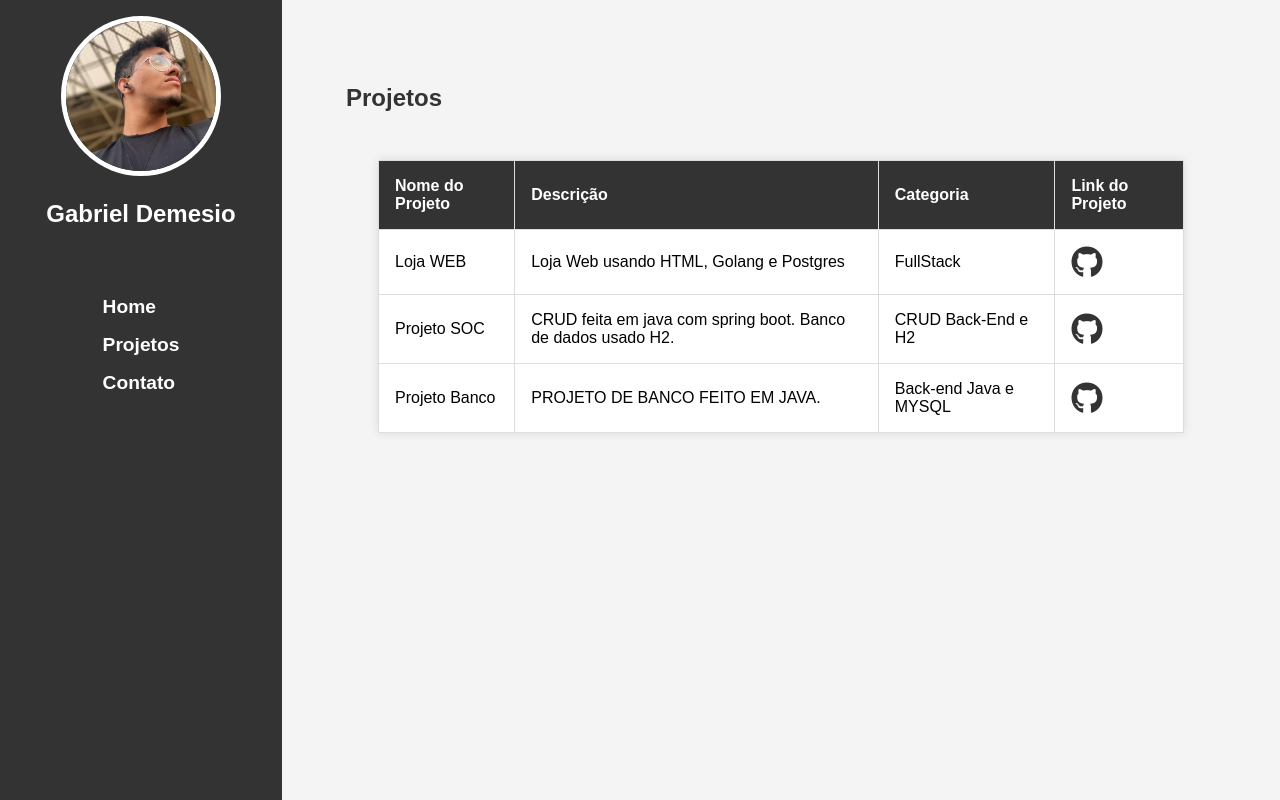
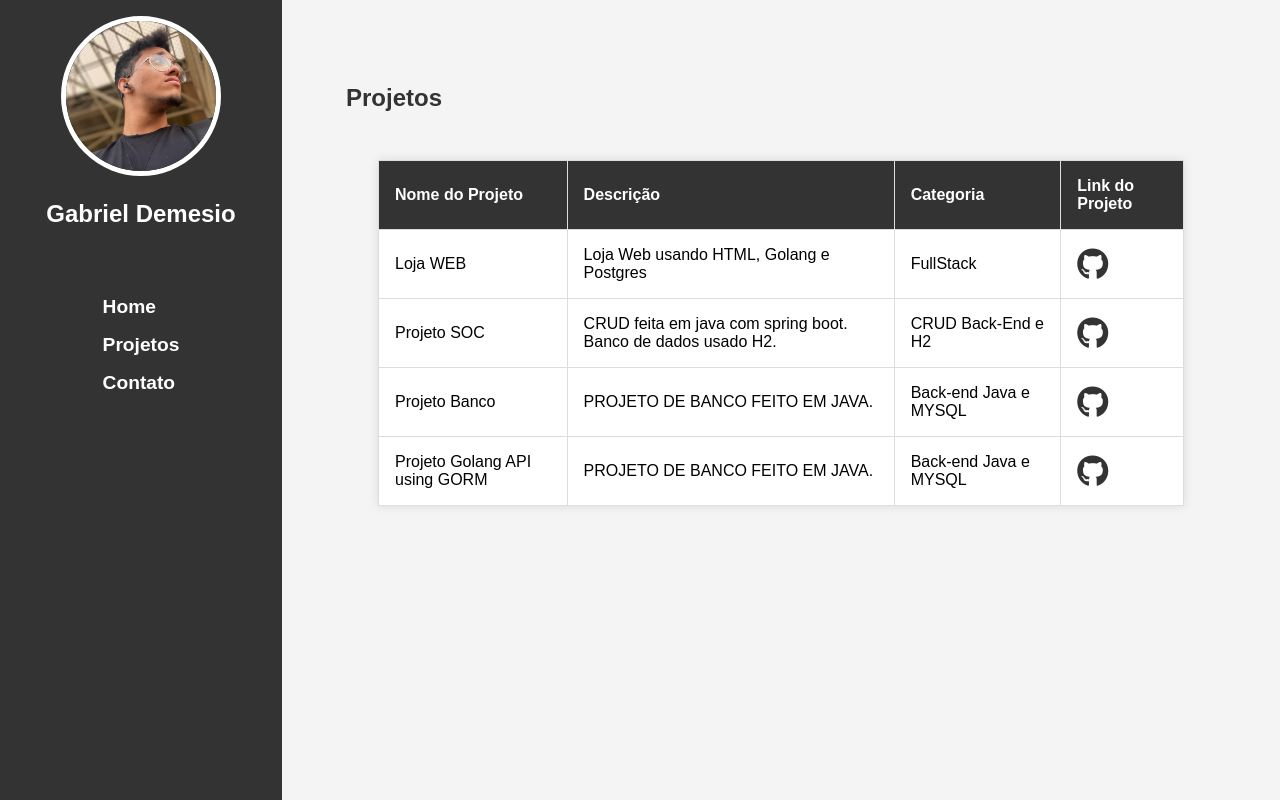
Before and after one commit to GabrielDemesio/PortfolioGabriel, a plain HTML site: page index.html in a window 1280 px wide. Both pictures are taken after a click on the link "Projetos". Drawn offline with Linux system fonts and the light colour scheme.

Commit message:
adicionado mais um projeto

```diff
--- a/index.html
+++ b/index.html
@@ -92,7 +92,6 @@
                                     <td>
                                         <a href="https://github.com/GabrielDemesio/Loja-Feito-em-Go" target="_blank">
                                             <i class="fa-brands fa-github fa-2x"></i>
-                                            <!-- Aumenta o tamanho com fa-2x, fa-3x, etc. -->
                                         </a>
                                     </td>
                                 </tr>
@@ -111,6 +110,13 @@
                                 <td>PROJETO DE BANCO FEITO EM JAVA.</td>
                                 <td>Back-end Java e MYSQL</td>
                                 <td><a href="https://github.com/GabrielDemesio/ProjectBankApp" target="_blank"><i
+                                            class="fa-brands fa-github fa-2x"></i></a></td>
+                                </tr>
+                             </tr>
+                                <td>Projeto Golang API using GORM</td>
+                                <td>PROJETO DE BANCO FEITO EM JAVA.</td>
+                                <td>Back-end Java e MYSQL</td>
+                                <td><a href=" https://github.com/GabrielDemesio/apirestgolang" target="_blank"><i
                                             class="fa-brands fa-github fa-2x"></i></a></td>
                                 </tr>
                                 <!-- Adicione mais linhas conforme necessário -->
```
